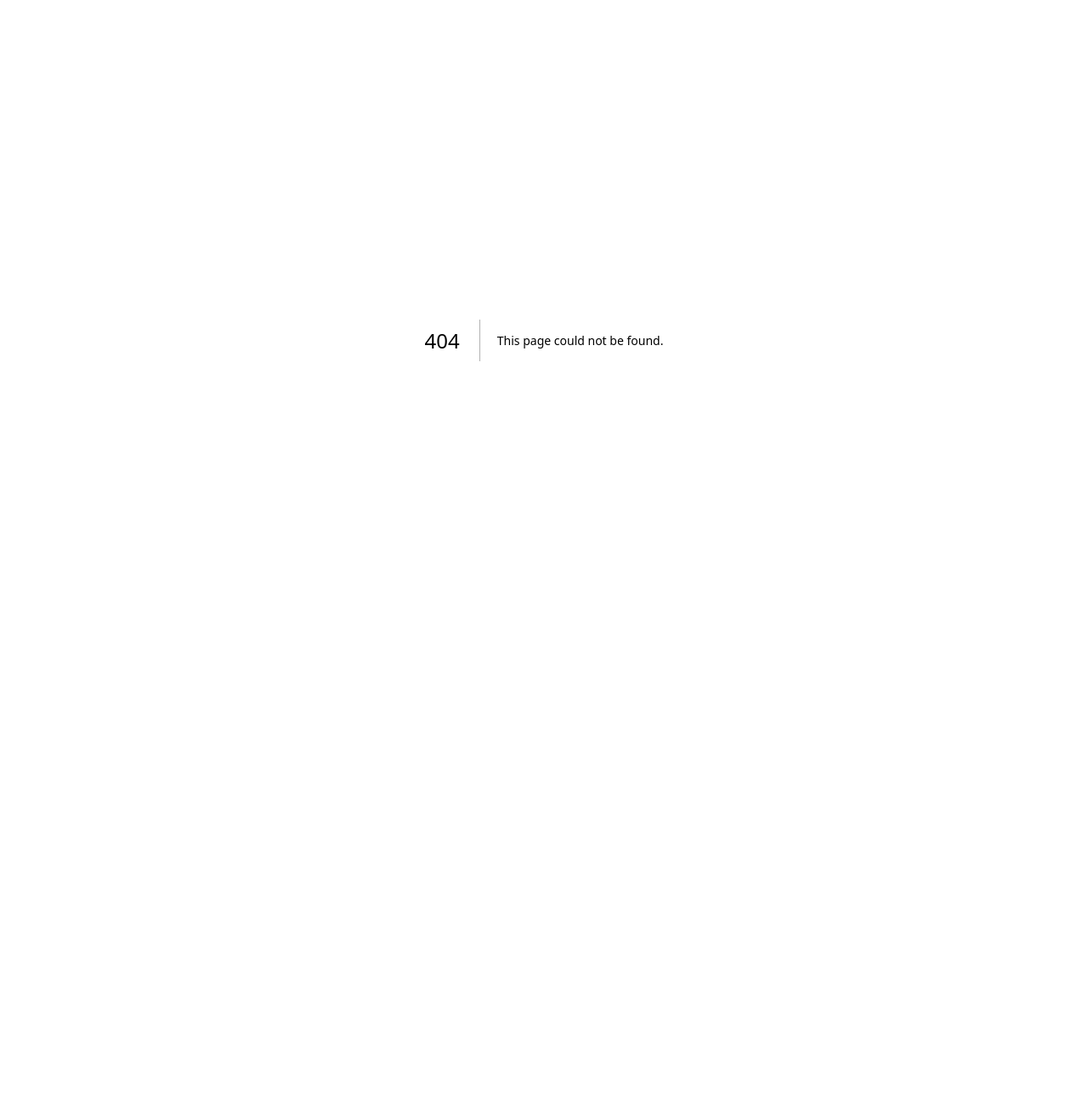
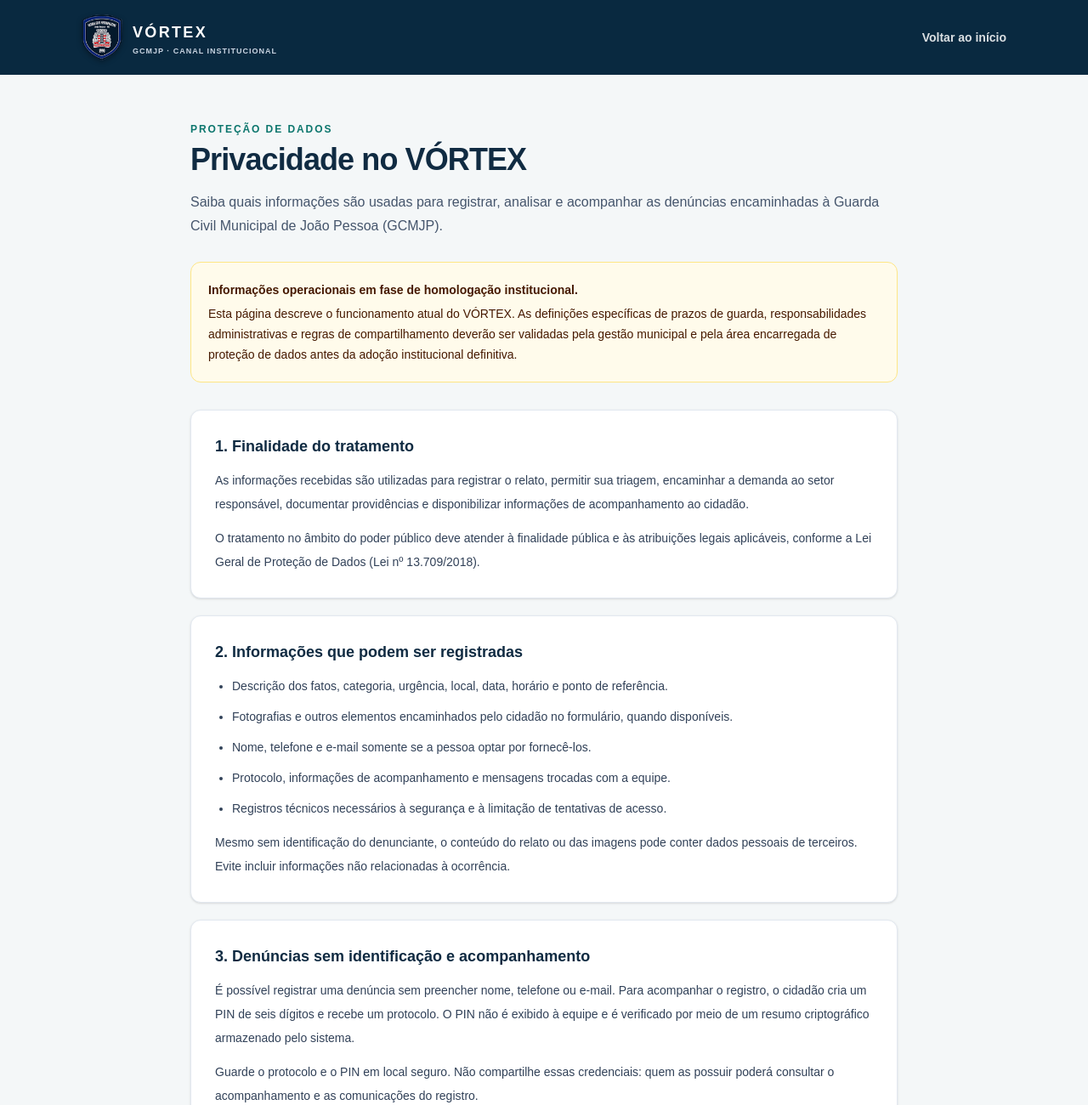
Before and after one commit to GLEISONtiago/vortex, a Next.js app: page /privacidade in a window 1280 px wide. Before the commit this address had no page. Shown: the top 1300 px of the page at 85% size. Before the commit the page ends 800 px from the top, so only its background shows below. Built offline with nearby package versions, Linux system fonts and the light colour scheme.

Commit message:
feat: add transparent VORTEX data privacy information page

```diff
--- /dev/null
+++ b/app/privacidade/page.tsx
@@ -0,0 +1,94 @@
+import Link from "next/link";
+import { BrandMark } from "../components/brand-mark";
+
+export const metadata = {
+  title: "Privacidade e proteção de dados | VÓRTEX",
+  description: "Informações sobre o uso de dados no canal de denúncias VÓRTEX da GCMJP.",
+};
+
+const officialPolicy = "https://www.joaopessoa.pb.gov.br/politica-de-privacidade/";
+
+export default function PrivacidadePage() {
+  return <main className="min-h-screen bg-[#f4f7f8] text-[#102b42]">
+    <header className="bg-[#092940] text-white">
+      <div className="mx-auto flex max-w-6xl items-center justify-between gap-3 px-5 py-4 sm:px-8">
+        <BrandMark />
+        <Link href="/" className="text-sm font-semibold text-white/85 hover:text-white">Voltar ao início</Link>
+      </div>
+    </header>
+    <div className="mx-auto max-w-4xl px-5 py-10 sm:px-8 sm:py-14">
+      <p className="text-xs font-black tracking-[.16em] text-[#0c766d]">PROTEÇÃO DE DADOS</p>
+      <h1 className="mt-2 text-3xl font-bold tracking-tight sm:text-4xl">Privacidade no VÓRTEX</h1>
+      <p className="mt-4 text-base leading-7 text-slate-600">
+        Saiba quais informações são usadas para registrar, analisar e acompanhar as denúncias encaminhadas à Guarda Civil Municipal de João Pessoa (GCMJP).
+      </p>
+      <div className="mt-7 rounded-xl border border-amber-200 bg-amber-50 p-5 text-sm leading-6 text-amber-950">
+        <strong>Informações operacionais em fase de homologação institucional.</strong>
+        <p className="mt-1">
+          Esta página descreve o funcionamento atual do VÓRTEX. As definições específicas de prazos de guarda,
+          responsabilidades administrativas e regras de compartilhamento deverão ser validadas pela gestão
+          municipal e pela área encarregada de proteção de dados antes da adoção institucional definitiva.
+        </p>
+      </div>
+      <div className="mt-8 space-y-5">
+        <InfoSection title="1. Finalidade do tratamento">
+          <p>As informações recebidas são utilizadas para registrar o relato, permitir sua triagem, encaminhar a demanda
+          ao setor responsável, documentar providências e disponibilizar informações de acompanhamento ao cidadão.</p>
+          <p>O tratamento no âmbito do poder público deve atender à finalidade pública e às atribuições legais aplicáveis,
+          conforme a Lei Geral de Proteção de Dados (Lei nº 13.709/2018).</p>
+        </InfoSection>
+        <InfoSection title="2. Informações que podem ser registradas">
+          <ul className="list-disc space-y-2 pl-5">
+            <li>Descrição dos fatos, categoria, urgência, local, data, horário e ponto de referência.</li>
+            <li>Fotografias e outros elementos encaminhados pelo cidadão no formulário, quando disponíveis.</li>
+            <li>Nome, telefone e e-mail somente se a pessoa optar por fornecê-los.</li>
+            <li>Protocolo, informações de acompanhamento e mensagens trocadas com a equipe.</li>
+            <li>Registros técnicos necessários à segurança e à limitação de tentativas de acesso.</li>
+          </ul>
+          <p>Mesmo sem identificação do denunciante, o conteúdo do relato ou das imagens pode conter dados pessoais de terceiros. Evite incluir informações não relacionadas à ocorrência.</p>
+        </InfoSection>
+        <InfoSection title="3. Denúncias sem identificação e acompanhamento">
+          <p>É possível registrar uma denúncia sem preencher nome, telefone ou e-mail. Para acompanhar o registro,
+          o cidadão cria um PIN de seis dígitos e recebe um protocolo. O PIN não é exibido à equipe e é verificado
+          por meio de um resumo criptográfico armazenado pelo sistema.</p>
+          <p>Guarde o protocolo e o PIN em local seguro. Não compartilhe essas credenciais: quem as possuir poderá
+          consultar o acompanhamento e as comunicações do registro.</p>
+        </InfoSection>
+        <InfoSection title="4. Acesso e proteção">
+          <p>O acesso administrativo utiliza contas autenticadas e perfis operacionais. As informações de uma denúncia
+          não são publicadas integralmente no site público. A consulta individual exige protocolo e PIN; indicadores
+          públicos, quando apresentados, são agregados.</p>
+          <p>O sistema utiliza controles de autorização, registros de atividades e medidas técnicas de proteção.
+          Isso não significa risco zero: qualquer suspeita de acesso indevido deve ser comunicada pelos canais oficiais.</p>
+        </InfoSection>
+        <InfoSection title="5. Compartilhamento e conservação">
+          <p>O encaminhamento a grupamentos e, quando cabível, a órgãos competentes deve observar a necessidade operacional,
+          as atribuições legais e as regras institucionais aplicáveis. A infraestrutura técnica pode envolver prestadores
+          de serviços de hospedagem e armazenamento.</p>
+          <p>Os períodos de retenção, as regras de descarte e as responsabilidades pelo compartilhamento serão definidos
+          e documentados pela gestão institucional, conforme as exigências legais e arquivísticas aplicáveis. Esta página
+          não fixa um prazo ainda não homologado.</p>
+        </InfoSection>
+        <InfoSection title="6. Seus direitos e canal oficial de privacidade">
+          <p>O titular pode solicitar informações sobre o tratamento de seus dados e exercer os direitos previstos na
+          LGPD, respeitados os limites legais, a proteção de terceiros e os deveres de conservação de registros públicos.</p>
+          <p>A Prefeitura de João Pessoa informa, em sua política oficial, o canal do encarregado de dados:
+          {" "}<a href="mailto:encarregado.dpo@joaopessoa.pb.gov.br" className="font-semibold text-[#0c766d] underline underline-offset-2">encarregado.dpo@joaopessoa.pb.gov.br</a>.</p>
+          <p>Consulte também a{" "}<a href={officialPolicy} target="_blank" rel="noopener noreferrer" className="font-semibold text-[#0c766d] underline underline-offset-2">Política de Privacidade da Prefeitura de João Pessoa</a>.
+          Esse documento é uma referência institucional do Município; os procedimentos específicos do VÓRTEX permanecem sujeitos à validação.</p>
+        </InfoSection>
+      </div>
+      <div className="mt-8 flex flex-wrap gap-3">
+        <Link href="/denuncia" className="rounded-lg bg-[#0c766d] px-5 py-3 text-sm font-bold text-white hover:bg-[#095f58]">Registrar denúncia</Link>
+        <Link href="/acompanhar" className="rounded-lg border border-[#0c766d] px-5 py-3 text-sm font-bold text-[#0c766d]">Acompanhar denúncia</Link>
+      </div>
+    </div>
+  </main>;
+}
+
+function InfoSection({title,children}:{title:string;children:React.ReactNode}) {
+  return <section className="rounded-xl border border-slate-200 bg-white p-5 shadow-sm sm:p-7">
+    <h2 className="text-lg font-bold text-[#102b42]">{title}</h2>
+    <div className="mt-3 space-y-3 text-sm leading-7 text-slate-700">{children}</div>
+  </section>;
+}
```
